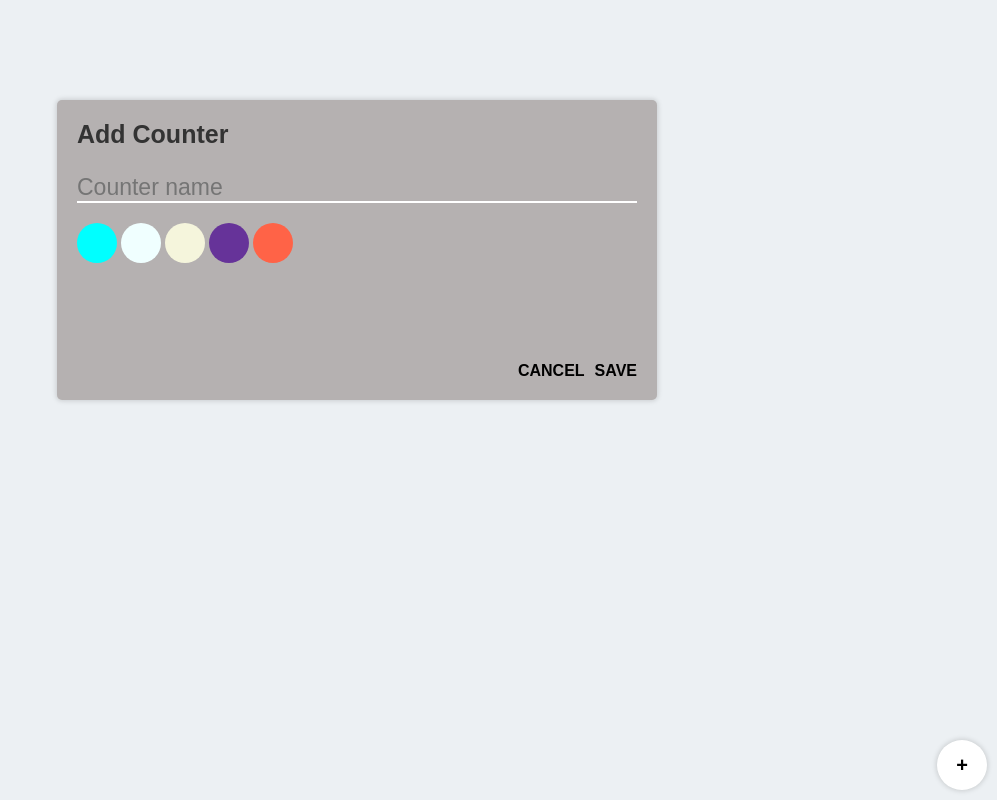
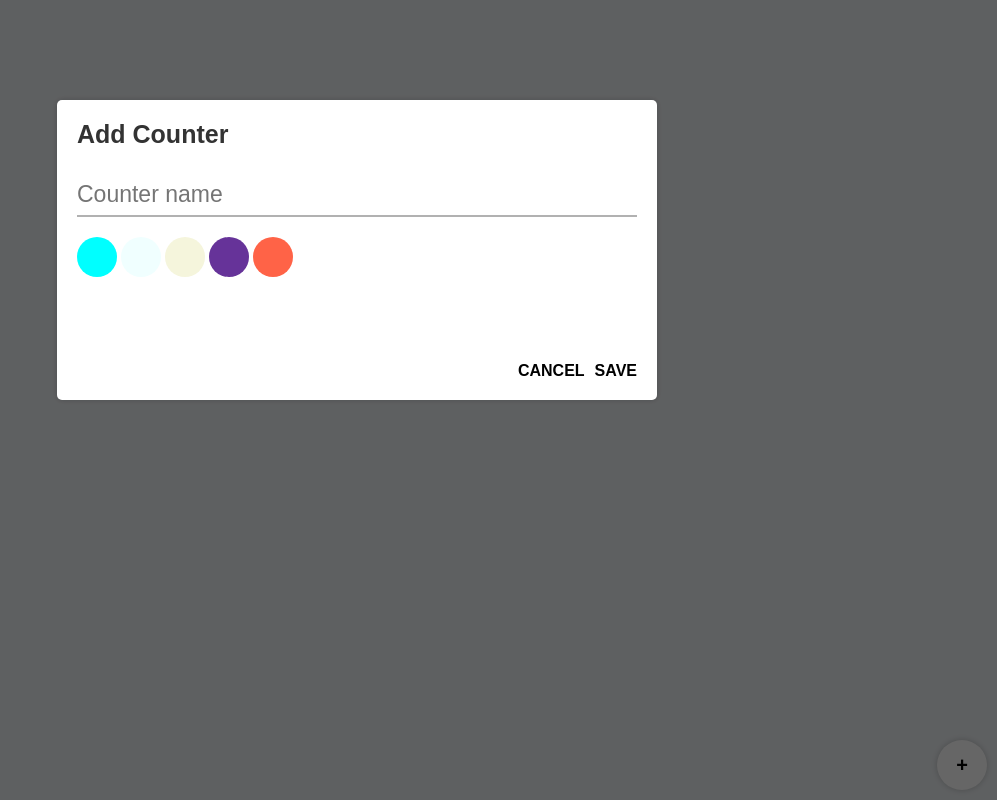
Before and after one commit to gloirekiba/better-counter, a React (Create React App) app: page / in a window 1280 px wide. Shown: the whole page, without its empty margins (283-1280 px from the left). Built offline with nearby package versions, Linux system fonts and the light colour scheme.

Commit message:
💄 add transparent overlay

```diff
--- a/src/components/CreateCounter/index.jsx
+++ b/src/components/CreateCounter/index.jsx
@@ -17,6 +17,7 @@ const CreateCounter = ({ addCounter }) => {
   }
 
   return (
+    <Overlay>
       <Container>
         <Title>Add Counter</Title>
         <Input onChange={handleSetName} value={name} type="text" placeholder="Counter name" />
@@ -26,12 +27,22 @@ const CreateCounter = ({ addCounter }) => {
           <Button onClick={handleAddCounter}>Save</Button>
         </ButtonsContainer>
       </Container>
+    </Overlay>
   );
 };
 
+const Overlay = styled.div`
+  position: fixed;
+  z-index: 3;
+  top: 0;
+  left: 0;
+  width: 100vw;
+  height: 100vh;
+  background-color: rgba(0, 0, 0, 0.6);
+`;
+
 const Container = styled.div`
   position: fixed;
-  z-index: 2;
   top: 20%;
   left: 50%;
   transform: translate(-50%, -20%);
@@ -43,6 +54,7 @@ const Container = styled.div`
   padding: 2em;
   border-radius: 5px;
   background-color: rgb(181, 177, 177);
+  background-color: #fff;
   box-shadow: 0 0 5px 1px rgba(0, 0, 0, 0.144);
 `;
 
@@ -56,7 +68,8 @@ const Input = styled.input`
   width: 100%;
   font-size: 2.3rem;
   border: none;
-  border-bottom: 2px solid #fff;
+  padding: 0.3em 0;
+  border-bottom: 2px solid #4444446a;
   outline: none;
   background-color: transparent;
 `;
```
Lines whose indentation alone changed are shown as unchanged.
